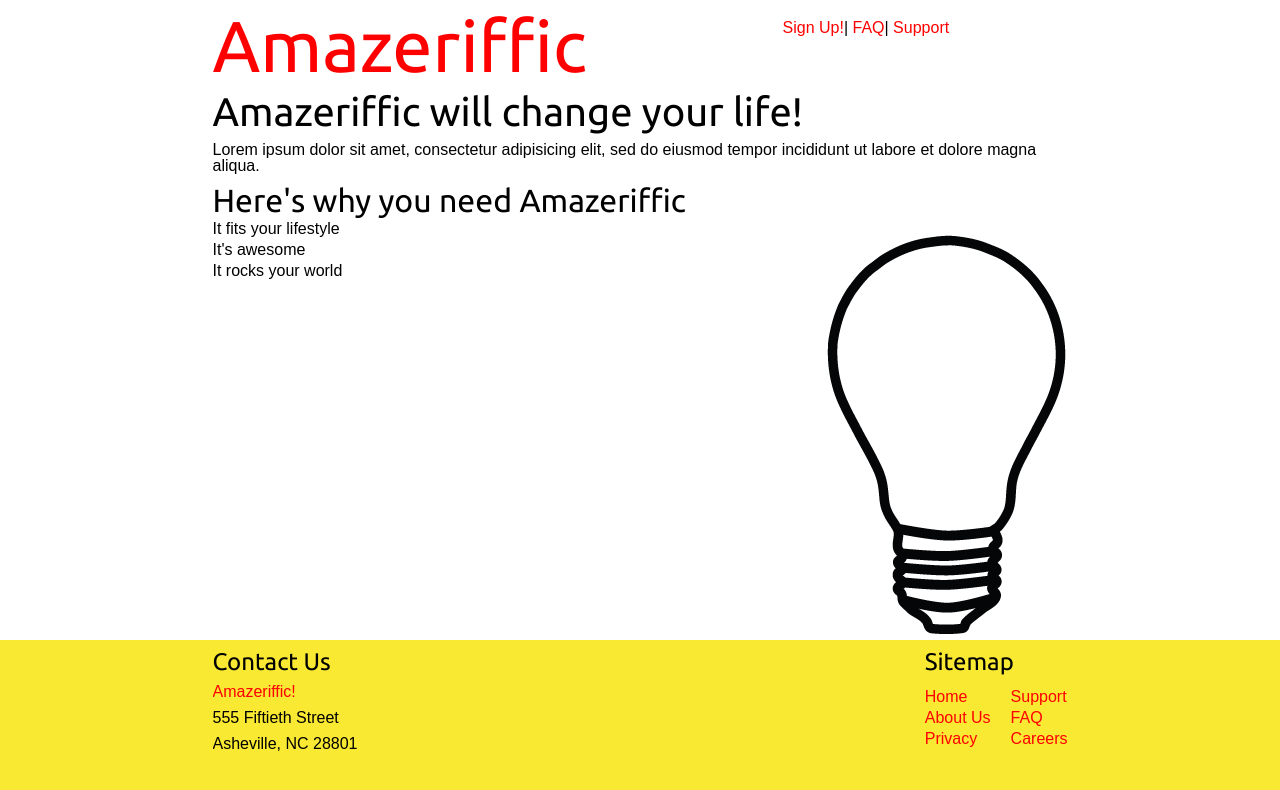
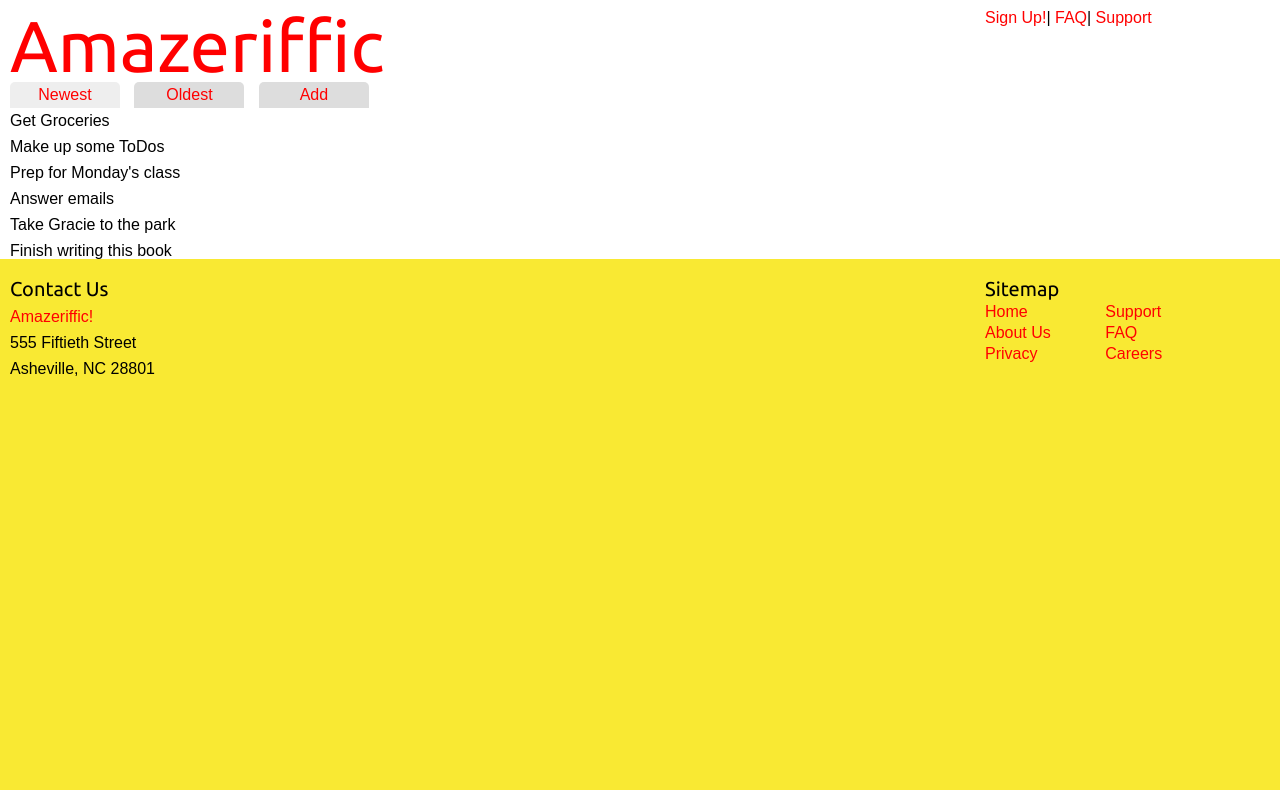
Before and after one commit to Drewlove/Web-App, a plain HTML site: page index.html in a window 1280 px wide. Drawn offline with nearby package versions, Linux system fonts and the light colour scheme; a web font is replaced by a local one.

Commit message:
3 tabs and functions done

```diff
--- a/index.html
+++ b/index.html
@@ -2,44 +2,35 @@
 <html>
 <head>
 	<title>Amazeriffic</title>
-	<link rel="stylesheet" type="text/css" href="reset.css">
-	<link rel="stylesheet" type="text/css" href="style.css">
+	<link rel="stylesheet" type="text/css" href="stylesheets/reset.css">
+	<link rel="stylesheet" type="text/css" href="stylesheets/style.css">
 	<link href="https://fonts.googleapis.com/css?family=Droid+Sans|Ubuntu" rel="stylesheet">
 </head>
 <body>
 	<header>
 		<div class="container">
-			<h1> Amazeriffic</h1>
-			<nav>
+			<h1 class="float-left"> Amazeriffic</h1>
+			<nav class="float-right">
 				<a href="#">Sign Up!</a>|
 				<a href="#">FAQ</a>|
 				<a href="#">Support</a>
 			</nav>
 		</div>
 	</header>
-
-
 <main>
 	<div class="container">
-			<div class="compartment-left">
-				<h2>Amazeriffic will change your life!</h2>
-				<p> Lorem ipsum dolor sit amet, consectetur adipisicing elit, sed do eiusmod tempor incididunt ut labore et dolore magna aliqua.</p>
-				<h3>Here's why you need Amazeriffic</h3>
-				<ul>
-					<li>It fits your lifestyle</li>
-					<li>It's awesome </li>
-					<li> It rocks your world </li>
-				</ul>
+		<div class="tabs">
+			<a href="#"><span class="active">Newest</span></a>
+			<a href="#"><span>Oldest</span></a>
+			<a href="#"><span>Add</span></a>
 		</div>
-			<div class ="compartment-right">
-				<img src="assets/lightbulb.png">
+		<div class="content">
 		</div>
 	</div>
 </main>
-
 	<footer>
 		<div class="container">
-			<div class="compartment-left">
+			<div class="float-left">
 				<h5>Contact Us</h5>
 				<p><a href="#">Amazeriffic!</a></p>
 				<ul>
@@ -47,21 +38,25 @@
 					<p>Asheville, NC 28801</p>
 				</ul>
 			</div>
-			<div class="compartment-right">
+				<div class="float-right">
 				<h5>Sitemap</h5>
 					<ul id="sitemap-ul">
-					<div class="compartment-left">
+						<div class="sitemap-block">
 							<li><a href="#">Home</a></li>
 							<li><a href="#">About Us</a></li>
 							<li><a href="#">Privacy</a></li>
 						</div>
-					<div class="compartment-right">
+						<div class="sitemap-block">
 							<li><a href="#">Support</a></li>
 							<li><a href="#">FAQ</a></li>
 							<li><a href="#">Careers</a></li>
 						</div>
 					</ul>
 				</div>
+			</div>
 	</footer>
+	<script src="https://ajax.googleapis.com/ajax/libs/jquery/3.2.1/jquery.min.js"></script>
+	<script src="javascript/app.js"></script>
+
 </body>
 </html>
--- /dev/null
+++ b/javascript/app.js
@@ -0,0 +1,62 @@
+var main = function(){
+	"use strict"
+
+	var toDos = [
+	"Finish writing this book",
+	"Take Gracie to the park",
+	"Answer emails",
+	"Prep for Monday's class",
+	"Make up some ToDos",
+	"Get Groceries"
+	];
+
+	$(".tabs a span").toArray().forEach(function (element){
+		var $element = $(element);
+
+		$element.on("click", function(){
+			var $content,
+				$input,
+				$button,
+				i;
+
+			$(".tabs a span").removeClass("active");
+			$element.addClass("active");
+			$("main .content").empty();
+
+			if($element.parent().is(":nth-child(1)")){
+				$content = $("<ul>");
+				for(i=toDos.length-1; i >=0; i--){
+					$content.append($("<li>").text(toDos[i]));
+				}
+
+
+
+			} else if ($element.parent().is(":nth-child(2)")){
+				$content = $("<ul>");
+				toDos.forEach(function (todo){
+					$content.append($("<li>").text(todo));
+				});
+
+
+
+			} else if($element.parent().is(":nth-child(3)")){
+				$input = $("<input>");
+				$button = $("<button>").text("+");
+
+				$button.on("click", function(){
+					if($input.val() !== ""){
+						toDos.push($input.val());
+						$input.val("");
+					}
+				});
+				$content = $("<div>").append($button, $input);
+			}
+
+			$("main .content").append($content);
+
+			return false;
+			});
+	});
+	$(".tabs a:first-child span").trigger("click");
+};
+$(document).ready(main);
--- a/style.css
+++ /dev/null
@@ -1,102 +0,0 @@
-body {
-	background: #f9e933;
-	font-family: 'Droid Sans', sans-serif;
-}
-
-header, main, footer{
-	min-width:855px;
-}
-
-header .container, main .container, footer .container{
-	max-width: 855px;
-	margin: auto;
-	overflow: auto;
-}
-
-header {
-	 background: white;
-	 overflow: auto;
-	}
-
-nav{
-	margin-top: 20px;
-}
-
-main {
-	background: white;
-}
-
-header h1{
-	float: left;
-	width: 570px;
-	color: red;
-}
-
-header nav{
-	float: right;
-	width: 285px;
-}
-
-.compartment-left{
-	float: left;
-}
-
-.compartment-right{
-	float:right;
-	margin-left: 20px;
-}
-
-.compartment-right ul{
- 	margin-top: 10px;
- }
-
-
-h1{
-	font-family: 'Ubuntu', sans-serif;
-}
-
-h1, h2, h3, h4, h5{
-	font-family: 'Ubuntu', sans-serif;
-	margin-top: 10px;
-}
-
-h1{
-	font-size: 4.5em;
-}
-
-h2{
-	font-size: 2.5em;
-}
-
-h3{
-	font-size: 2em;
-}
-
-h4{
-	font-size: 1.5em;
-}
-
-h5{
-	font-size: 1.5em;
-}
-
-a{
-	color: red;
-	text-decoration: none;
-}
-
-a:hover{
-	text-decoration: underline;
-}
-
-p{
-	margin-top: 10px;
-}
-
-li{
-	margin-top: 5px;
-}
-
-img{
-	margin-top: -50px;
-}
--- /dev/null
+++ b/stylesheets/style.css
@@ -0,0 +1,149 @@
+/*Basic Layout: Body, Header, Footer, floats and tabs*/
+
+body {
+	background: #f9e933;
+	font-family: 'Droid Sans', sans-serif;
+	min-width: 875px;
+}
+
+.container{
+	margin-left: 10px;
+	margin-right: 10px;
+}
+
+.float-left{
+	float: left;
+}
+
+.float-right{
+	float:right;
+}
+
+header {
+	 background: white;
+	 overflow: auto;
+	}
+
+header .float-left{
+	float: left;
+	width: 570px;
+	color: red;
+}
+
+header .float-right{
+	width: 285px;
+	margin-top: 10px;
+}
+
+main {
+	background: white;
+}
+
+.tabs a span{
+	display: inline-block;
+	border-radius: 5px 5px 0 0;
+	width: 100px;
+	margin-right: 10px;
+	text-align: center;
+	background: #ddd;
+	padding: 5px;
+}
+
+.tabs a span.active{
+	background: #eee;
+}
+
+.mainContentAdd {
+	display: inline-block;
+}
+
+.inputBox {
+	height: 35px;
+	width: 125px;
+	margin: 10px;
+	font-size: 18px;
+}
+
+.inputButton{
+  height: 35px;
+  width: 50px;
+  color: red;
+  background: #ddd;
+  border: 1px outset black;
+  font-weight: bold;
+}
+
+.addedToDo{
+	margin-left: 10px;
+	font-size: 18px;
+	color: red;
+}
+
+.inputButton:hover {
+  cursor: pointer;
+  box-shadow: 2px 2px 5px black;
+}
+
+.content li{
+	margin-bottom: 10px;
+}
+
+footer ul{
+	width: 285px;
+}
+
+.sitemap-block{
+	display: inline-block;
+	margin-right: 50px;
+}
+
+/*Font-Sizes, colors, spacing*/
+h1{
+	font-family: 'Ubuntu', sans-serif;
+}
+
+h1, h2, h3, h4, h5{
+	font-family: 'Ubuntu', sans-serif;
+	margin-top: 10px;
+}
+
+h1{
+	font-size: 4.5em;
+}
+
+h2{
+	font-size: 2.5em;
+}
+
+h3{
+	font-size: 2em;
+}
+
+h4{
+	font-size: 1.5em;
+}
+
+h5{
+	font-size: 1.25em;
+}
+
+a{
+	color: red;
+	text-decoration: none;
+}
+
+a:hover{
+	text-decoration: underline;
+}
+
+p{
+	margin-top: 10px;
+}
+
+li{
+	margin-top: 5px;
+}
+
+img{
+	margin-top: -50px;
+}
```
Also changed, not shown: stylesheets/reset.css (renamed from reset.css), 1 other file. Lines whose indentation alone changed are shown as unchanged.
